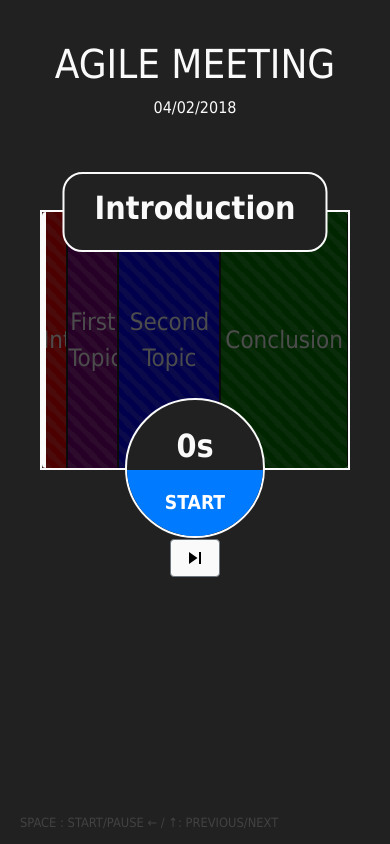
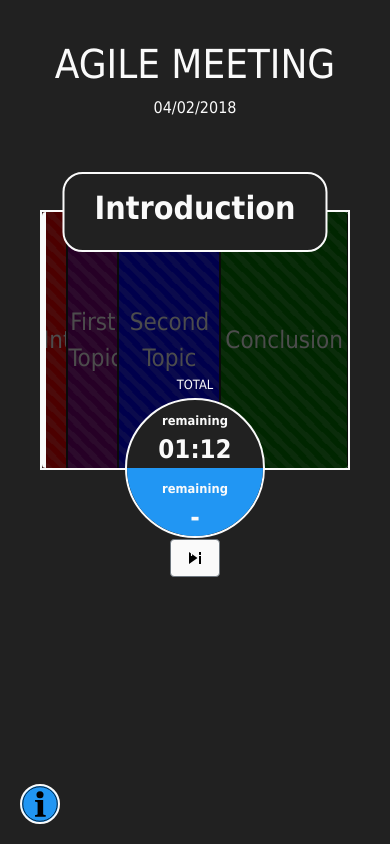
Before and after one commit to fred-mity/agile-time-keeper, a plain HTML site: page index.html in a window 390 px wide. Both pictures are taken after a click on the element "AGILE MEETING". Drawn offline with Linux system fonts and the light colour scheme.

Commit message:
improve time display and legend

```diff
--- a/index.html
+++ b/index.html
@@ -26,11 +26,22 @@
             <h2 id="subtitle" class="subtitle zoomIn"></h2>
         </div>
 
+        <div class="time-container">
+            <span class="progression-title title-top">total</span>
+            <span class="progression-title title-bottom">step</span>
+        </div>
         <div class="time-container sub-container">
-            <div id="progression" class="progression">-</div>
-            <button id="startBtn" onclick="toggleStartPause()" type="button" class="btn btn-primary">Start</button>
+          <div class="progression progression-top">
+              <span class="time-container-label">remaining</span>
+              <span id="totalProgression">-</span>
+            </div>
+            <div class="progression progression-bottom">
+                <span class="time-container-label">remaining</span>
+              <span id="sequenceProgression">-</span>
+            </div>
+            <!--<button id="startBtn" onclick="toggleStartPause()" type="button" class="btn btn-primary">Start</button>-->
         </div>
-        <div id="progress" class="progress">
+        <div id="progress" class="progress" onclick="toggleStartPause()">
             <!-- Should contains bars for sequences -->
         </div>
     </div>
@@ -48,13 +59,15 @@
         <div id="extra" class="extra zoomIn"></div>
     </article>
 
-    <footer class="shortcuts">
-        <small>
-            <p>SPACE : START/PAUSE</p>
-            <p>&#8592; / &#8593;: PREVIOUS/NEXT</p>
-
-        </small>
-    </footer>
+    <div class="shortcuts-container">
+      <div class="shortcuts-btn">
+        <img src="icons/ic_info.svg" alt="Next icon">
+      </div>
+      <div class="shortcuts">
+        <p>SPACE : START/PAUSE</p>
+        <p>&#8592; / &#8594; : PREVIOUS/NEXT STEP</p>
+      </div>
+    </div>
 
     <!--<footer>
         <small>
@@ -68,21 +81,7 @@
         </small>
     </footer>-->
 
-    <script type="text/javascript" src="scripts/index.js">
-
-    var out = '<div id="bar" class="bar"></div>';
-        var i;
-        for(i = 0; i < arr.length; i++) {
-            out += '<div class="progress-bar progress-bar-striped \
-            progress-bar-animated '+ arr[i].color +'" \
-            role="progressbar" aria-valuemin="0" \
-            aria-valuemax="'+ totalDuration +'" \
-            style="width:' + arr[i].durationPercent +'%; \
-            background-color:' + arr[i].color +';">' +
-            arr[i].title + '</div>';
-        }
-
-    </script>
+    <script type="text/javascript" src="scripts/index.js"></script>
 </body>
 
 </html>
--- a/scripts/index.js
+++ b/scripts/index.js
@@ -8,7 +8,8 @@
 var sequences,
   interval,
   bar,
-  progression,
+  totalProgression,
+  sequenceProgression,
   marge,
   width,
   time,
@@ -89,7 +90,8 @@ var KEY_RIGHT = 39;
   function initProgressBar(arr) {
     setSequenceSize(arr);
 
-    var out = '<div id="bar" class="bar"></div>';
+    var out = '<div id="bar" class="bar"></div> \
+    <span id="startText" class="progress-text">Start</span> ';
     var i;
     for (i = 0; i < arr.length; i++) {
       out +=
@@ -129,8 +131,10 @@ var KEY_RIGHT = 39;
     /* The progress bar size in percent */
     width = 100;
 
-    /* The percent text node */
-    progression = document.querySelector("#progression");
+    /* The progression text nodes */
+    sequenceProgression = document.querySelector("#sequenceProgression");
+    totalProgression = document.querySelector("#totalProgression");
+
 
     interval = setInterval(move, 10);
 
@@ -226,7 +230,8 @@ function move() {
       width = width - marge;
       time += 10;
       bar.style.width = width + "%";
-      updateTime(width);
+      //updateTime(width);
+      updateRemainingTime(width);
       //updatePercent(width);
 
       /* parseFloat((100 - (width + stepStart)).toFixed(1)) is equal to the percentage of the current progression */
@@ -300,7 +305,18 @@ function setExtra(str) {
  * @param {number} p
  */
 function updatePercent(p) {
-  progression.innerHTML = `${(totalDuration * 0.6 * (100 - p)).toFixed(0)}s`;
+  totalProgression.innerHTML = `${(100 - p).toFixed(1)}%`;
+}
+
+/**
+ * Update #progression node value
+ * : append remaining time
+ *
+ * @param {number} p
+ */
+function updateTime(p) {
+  let total = (totalDuration * 0.6 * (100 - p)).toFixed(0);
+  totalProgression.innerHTML = `${total}s`;
 }
 
 /**
@@ -309,9 +325,14 @@ function updatePercent(p) {
  *
  * @param {number} p
  */
-function updateTime(p) {
+function updateRemainingTime(p) {
   let remainingTimeInMilli = (totalDuration * 600 * p).toFixed(0);
-  progression.innerHTML = `${timeConversion(remainingTimeInMilli)}`;
+  totalProgression.innerHTML = `${timeConversion(remainingTimeInMilli)}`;
+
+  // FIXME !
+  // add seq param = sequences[step].duration;
+  //let seqRemainingTimeInMilli = (seq * 600 * p).toFixed(0);
+  //sequenceProgression.innerHTML = `${timeConversion(seqRemainingTimeInMilli)}`;
 }
 
 /**
@@ -379,7 +400,7 @@ function goToStep(s, force) {
   step = s;
   width = 100 - stepStart;
   bar.style.width = width + "%";
-  updatePercent(width);
+  updateRemainingTime(width);
 
   if (sequences[step]) {
     setSubTitle(sequences[step].title);
@@ -421,12 +442,12 @@ function toggleStartPause(v) {
     isPaused = !isPaused;
   }
 
-  const startBtn = document.querySelector("#startBtn");
+  const startText = document.querySelector("#startText");
 
   if (isPaused) {
-    startBtn.innerHTML = "Start";
+    startText.innerHTML = "Start";
   } else {
-    startBtn.innerHTML = "Pause";
+    startText.innerHTML = "Pause";
   }
 }
 
--- a/styles/index.css
+++ b/styles/index.css
@@ -41,7 +41,26 @@ h1#title {
   background-color: #e0e0e0;
   overflow: hidden;
 
+  cursor: pointer;
   z-index: 10;
+}
+
+.progress-text {
+  position: absolute;
+  left: 50%; top: 50%;
+  transform: translate(-50%, -50%);
+  font-size: 5em; font-weight: bold;
+  text-transform: uppercase;
+  -webkit-transition: opacity 0.3s; /* Safari */
+  transition: opacity 0.3s;
+
+  opacity: 0;
+  pointer-events: none;
+  z-index: 100;
+}
+
+.progress:hover .progress-text {
+  opacity: 1;
 }
 
 .sub-container {
@@ -57,7 +76,7 @@ h1#title {
   display: flex;
   flex-flow: column nowrap;
   justify-content: flex-end;
-  align-items: center;
+  align-items: stretch;
 
   height: 140px;
   width: 140px;
@@ -68,10 +87,51 @@ h1#title {
 
   border-radius: 70px;
   font-size: 2em;
+  z-index: 100;
 }
 
 .progression {
-  height: 48px;
+  display: flex;
+  flex-flow: column nowrap;
+  justify-content: center;
+  text-align: center;
+  height: 50%;
+}
+
+.progression span[id] {
+  font-size: 0.8em;
+}
+
+.progression-bottom {
+  background-color: #2196F3;
+}
+
+.progression span {
+  font-size: 0.4em;
+}
+
+.time-container-label {
+  padding-top: 12px;
+}
+
+.progression-title {
+  position: absolute;
+  display: inline-block;
+  text-align: center;
+  width: 100%;
+  padding: 4px 0px;
+  font-size: 0.4em;
+  text-transform: uppercase;
+}
+
+.title-top {
+  top: 0;
+  transform: translateY(-100%);
+}
+
+.title-bottom {
+  bottom: 0;
+  transform: translateY(100%);
 }
 
 .subtitle-container {
@@ -177,6 +237,37 @@ h1#title {
   z-index: 100;
 }
 
+.shortcuts-container {
+  position: absolute;
+  left: 0; bottom: 0;
+  padding: 20px;
+  cursor: help;
+  z-index: 100;
+}
+
+.shortcuts-container .shortcuts-btn {
+  width: 40px; height: 40px;
+  border: 2px solid #fafafa;
+  border-radius: 20px;
+  background-color: #2196F3;
+}
+
+.shortcuts-container .shortcuts {
+  display: none;
+  padding: 20px;
+  border: 2px solid #fafafa;
+  background: #212121;
+  pointer-events: none;
+}
+
+.shortcuts-container:hover .shortcuts-btn {
+  display: none;
+}
+
+.shortcuts-container:hover .shortcuts {
+  display: block;
+}
+
 /* Colors */
 .progress-bar.red {
   background-color: #f44336;
```
Also changed, not shown: icons/ic_info.svg (added).
